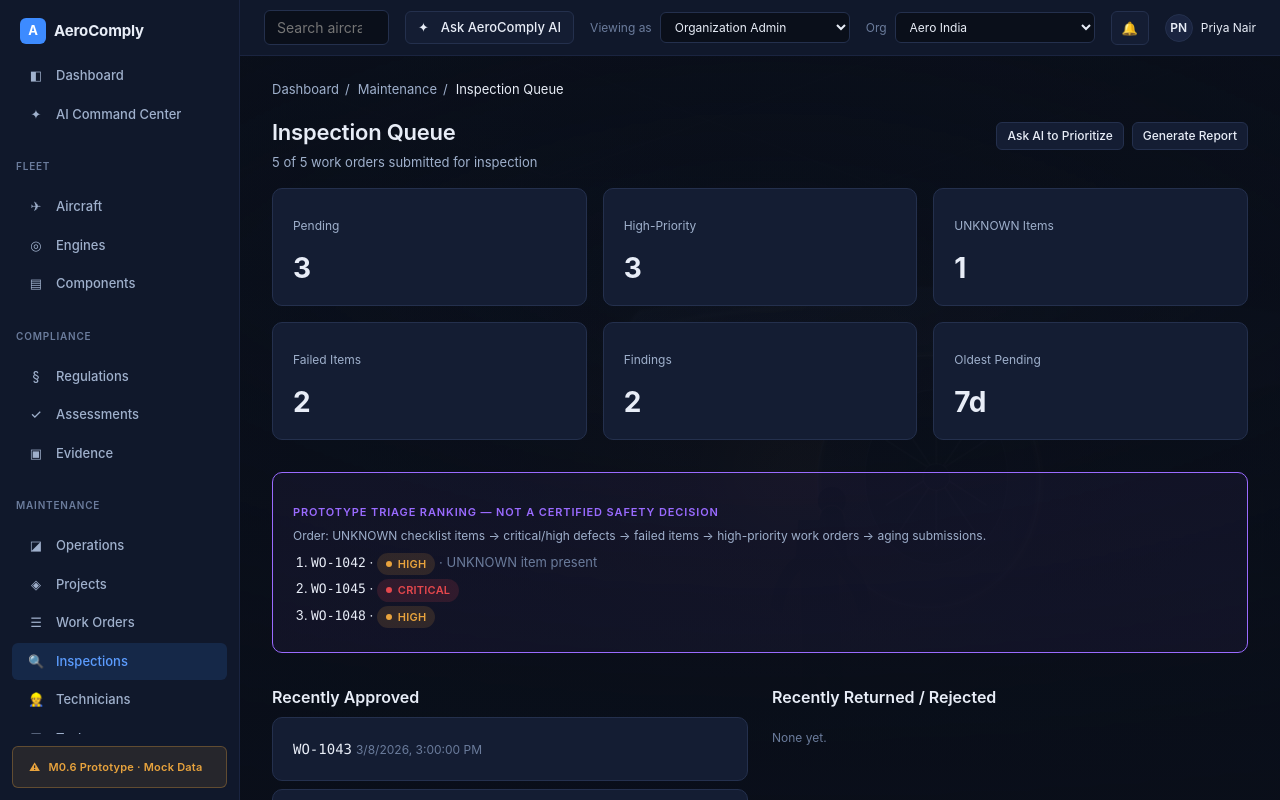
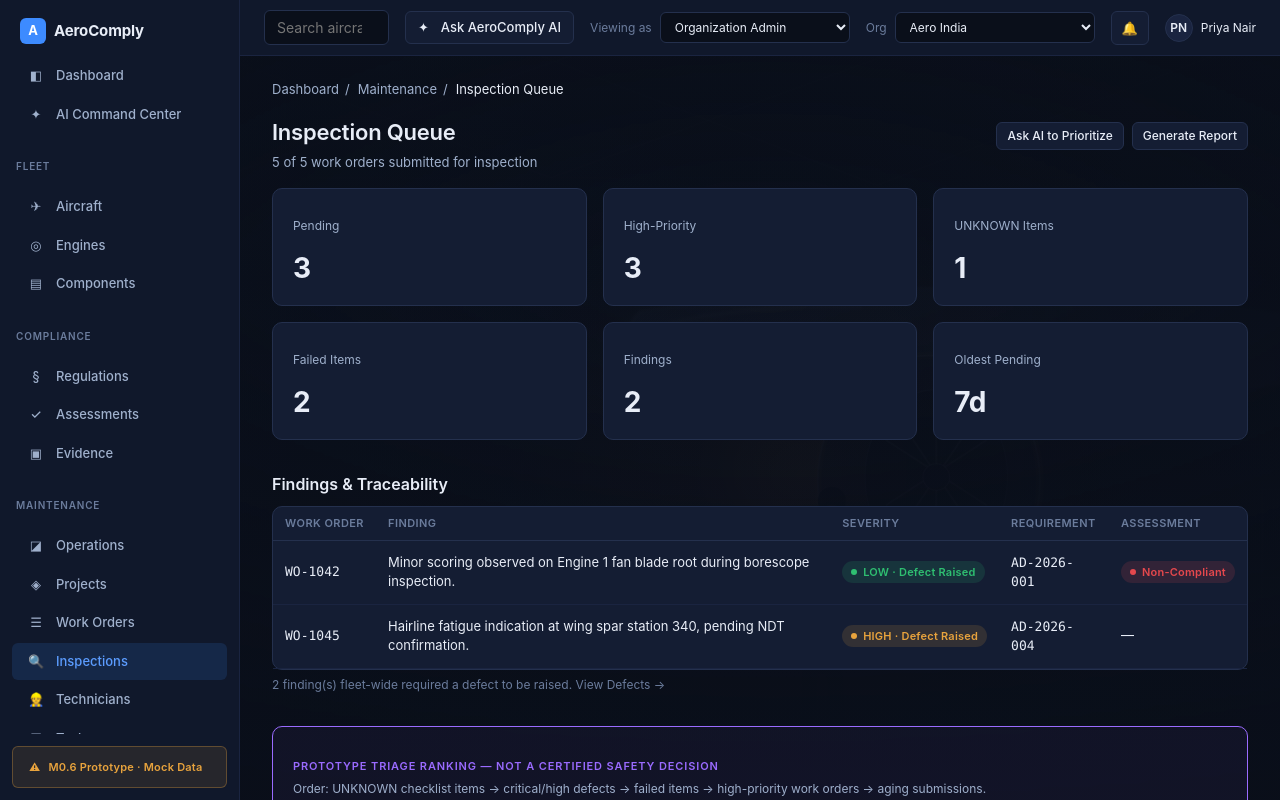
Before and after one commit to ramnadh-kota/aerocomply, a Next.js app in the folder frontend/: page /maintenance/inspections in a window 1280 px wide. Shown: the top 800 px of the page. Built offline with nearby package versions, Linux system fonts and the light colour scheme.

Commit message:
feat(m1.8): add findings severity and requirement/assessment traceability to inspection queue

```diff
--- a/frontend/app/(app)/maintenance/inspections/page.tsx
+++ b/frontend/app/(app)/maintenance/inspections/page.tsx
@@ -12,7 +12,8 @@ import { getProjectById } from "@/lib/mock/maintenanceProjects";
 import { getTechnicianById } from "@/lib/mock/technicians";
 import { getRequirementById } from "@/lib/mock/regulations";
 import { defectsForWorkOrder } from "@/lib/mock/defects";
-import { findingsForWorkOrder } from "@/lib/mock/findings";
+import { findings, findingsForWorkOrder } from "@/lib/mock/findings";
+import { getAssessmentById } from "@/lib/mock/assessments";
 import { useMroState, type WorkOrderChecklistRecord } from "@/lib/mro-state/MroStateContext";
 import type { WorkOrder, InspectorReviewStatus } from "@/lib/mock/types";
 
@@ -86,6 +87,8 @@ export default function InspectionQueuePage() {
   const recentlyApproved = rows.filter((r) => r.reviewStatus === "APPROVED" && r.reviewedAt).sort((a, b) => (b.reviewedAt ?? "").localeCompare(a.reviewedAt ?? "")).slice(0, 3);
   const recentlyReturned = rows.filter((r) => (r.reviewStatus === "RETURNED_FOR_CORRECTION" || r.reviewStatus === "REJECTED") && r.reviewedAt).sort((a, b) => (b.reviewedAt ?? "").localeCompare(a.reviewedAt ?? "")).slice(0, 3);
   const triaged = [...pending].sort((a, b) => triageScore(b) - triageScore(a));
+  const pendingFindings = pending.flatMap((p) => findingsForWorkOrder(p.workOrder.id).map((f) => ({ finding: f, wo: p.workOrder })));
+  const totalRequiringDefect = findings.filter((f) => f.requiresDefect).length;
 
   const filtered = rows.filter((r) => {
     if (statusFilter !== "ALL" && r.reviewStatus !== statusFilter) return false;
@@ -174,6 +177,37 @@ export default function InspectionQueuePage() {
         </div>
       </section>
 
+      <section className="ac-section">
+        <h2 className="ac-h2" style={{ marginBottom: 10 }}>Findings &amp; Traceability</h2>
+        <div className="ac-card" style={{ padding: 0 }}>
+          {pendingFindings.length === 0 ? (
+            <p className="ac-text-sm ac-text-muted" style={{ padding: 12 }}>Insufficient source data.</p>
+          ) : (
+            <table className="ac-table">
+              <thead><tr><th>Work Order</th><th>Finding</th><th>Severity</th><th>Requirement</th><th>Assessment</th></tr></thead>
+              <tbody>
+                {pendingFindings.map(({ finding, wo }) => {
+                  const req = wo.relatedRequirementId ? getRequirementById(wo.relatedRequirementId) : undefined;
+                  const asmt = wo.relatedAssessmentId ? getAssessmentById(wo.relatedAssessmentId) : undefined;
+                  return (
+                    <tr key={finding.id}>
+                      <td><Link href={`/maintenance/inspections/${wo.id}`} className="ac-mono">{wo.workOrderNumber}</Link></td>
+                      <td className="ac-text-sm">{finding.description}</td>
+                      <td><StatusBadge {...priorityBadge(finding.severity)} label={finding.requiresDefect ? `${finding.severity} · Defect Raised` : finding.severity} /></td>
+                      <td>{req ? <Link href={`/regulations/${req.id}`} className="ac-mono">{req.requirementNumber}</Link> : "—"}</td>
+                      <td>{asmt ? <Link href={`/assessments/${asmt.id}`}><StatusBadge status={asmt.finalStatus} /></Link> : "—"}</td>
+                    </tr>
+                  );
+                })}
+              </tbody>
+            </table>
+          )}
+        </div>
+        <p className="ac-text-sm ac-text-muted" style={{ marginTop: 6 }}>
+          {totalRequiringDefect} finding(s) fleet-wide required a defect to be raised. <Link href="/maintenance/defects">View Defects →</Link>
+        </p>
+      </section>
+
       {triaged.length > 0 && (
         <section className="ac-section">
           <div className="ac-card" style={{ borderColor: "var(--ac-status-insufficient)", background: "rgba(154,107,255,0.06)" }}>
```
